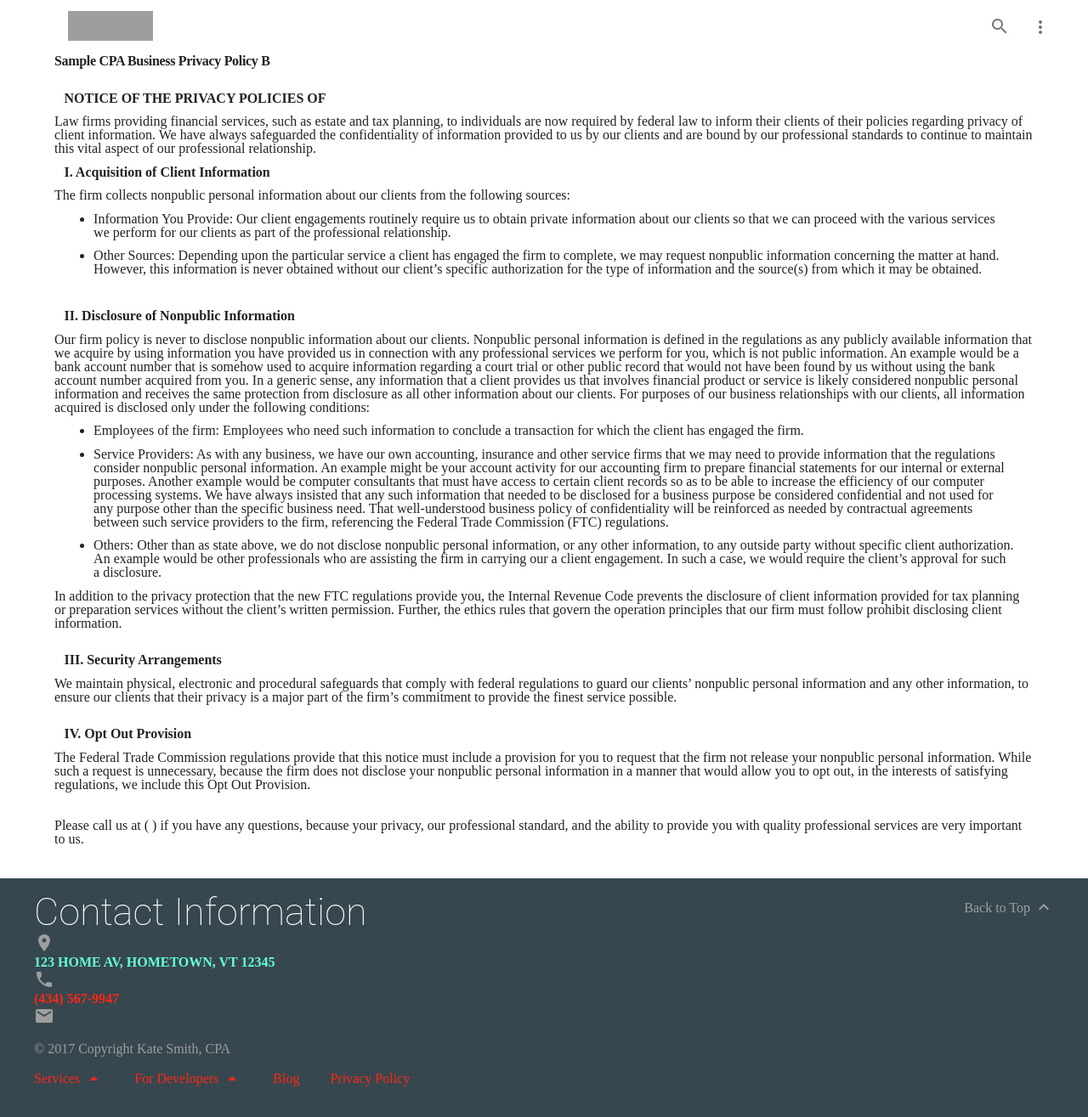
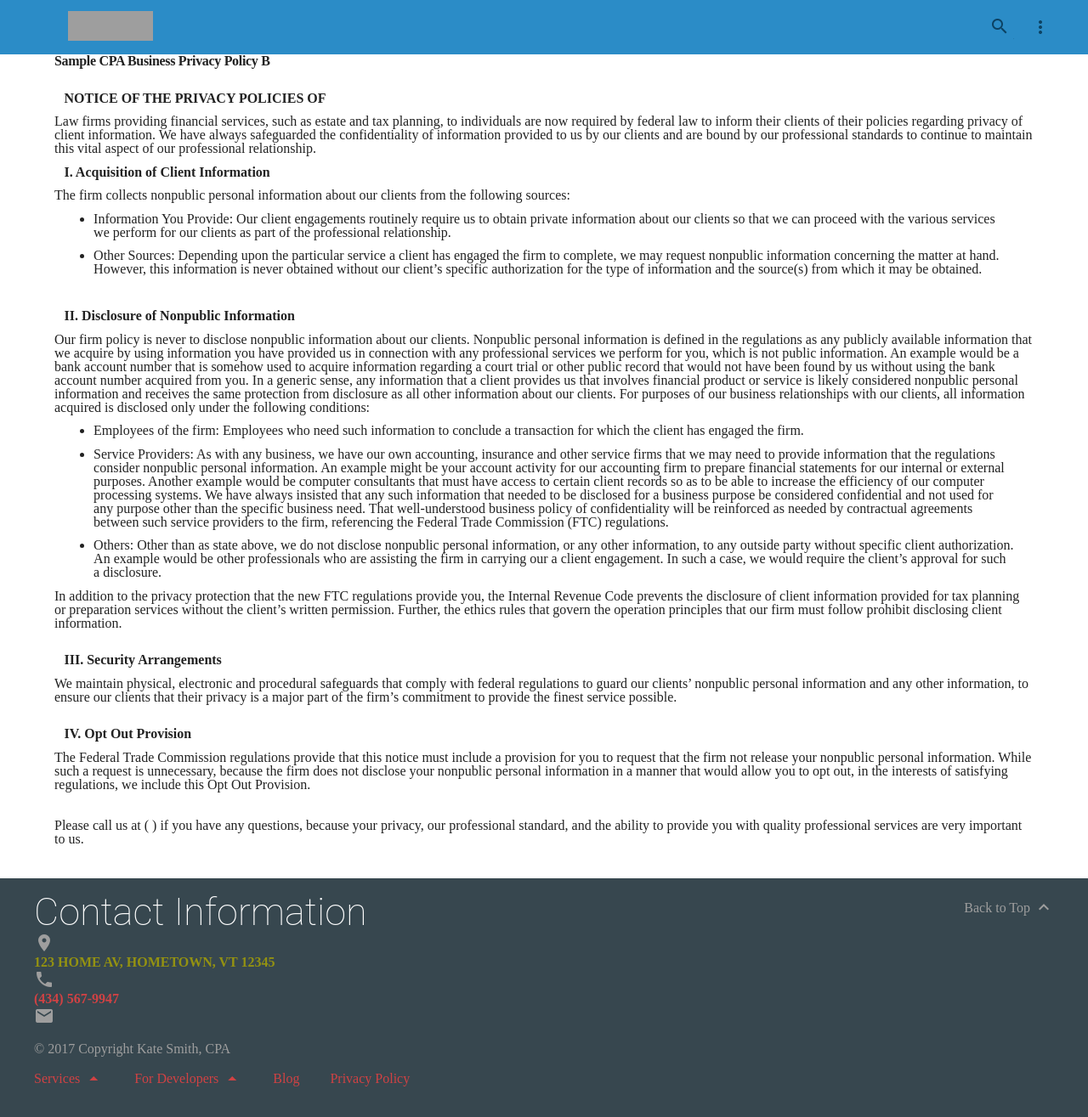
Before and after one commit to prostko/cpa_profile_site, a Rails app: page /privacy in a window 1280 px wide. Shown: the whole page at 85% size. Run offline with Rails 7, Linux system fonts and the light colour scheme; style sheets or scripts are compiled from the project's sources; some libraries are stand-ins or nearby versions; grey boxes are pictures that could not be loaded.

Commit message:
Color scheme

```diff
--- a/app/assets/javascripts/application.js
+++ b/app/assets/javascripts/application.js
@@ -16,7 +16,7 @@
 
 $( document ).ready(function() {
     $('.link-button').hover(function(){
-      $(event.target).css("border-bottom", "4px solid #8bc34a")
+      $(event.target).css("border-bottom", "4px solid #7A7914")
       }, function() {
       $(event.target).css("border-bottom", "none")
       }
--- a/app/assets/stylesheets/styles.css.scss
+++ b/app/assets/stylesheets/styles.css.scss
@@ -75,20 +75,20 @@ a img{
 
 .cpa-header {
   overflow: visible;
-  background-color: white;
+  background-color: #2B8CC7;
 }
 
   .cpa-header .material-icons {
-    color: #767777 !important;
+    color: #0C4263 !important;
   }
 
   .cpa-header .mdl-layout__drawer-button {
     background: transparent;
-    color: #767777;
+    color: #0C4263;
   }
 
   .cpa-header .mdl-navigation__link {
-    color: #757575;
+    color: #0C4263;
     font-weight: 700;
     font-size: 14px;
   }
@@ -187,7 +187,7 @@ a img{
 .logo-font {
   font-family: 'Helvetica', 'Arial', sans-serif;
   line-height: 1;
-  color: #DBDDDD;
+  color: #DDD;
   font-weight: 500;
   text-shadow: 5;
 }
@@ -337,11 +337,11 @@ a img{
 
 .cpa-link {
   text-decoration: none;
-  color: #ff2714 !important;
+  color: #D04244 !important;
 }
 
   .cpa-link:hover {
-    color: #4cffff !important;
+    color: #7A7914 !important;
   }
 
   .cpa-link .material-icons {
@@ -352,7 +352,7 @@ a img{
 
 .cpa-alt-link {
   text-decoration: none;
-  color: #64ffda !important;
+  color: #949211 !important;
   font-size: 16px;
 }
 
@@ -497,6 +497,8 @@ a img{
   }
 }
 
+.mdl-color--accent {
+  background-color: #D04244 !important; }
 
 /**** Mobile layout ****/
 @media (max-width: 900px) {
```
